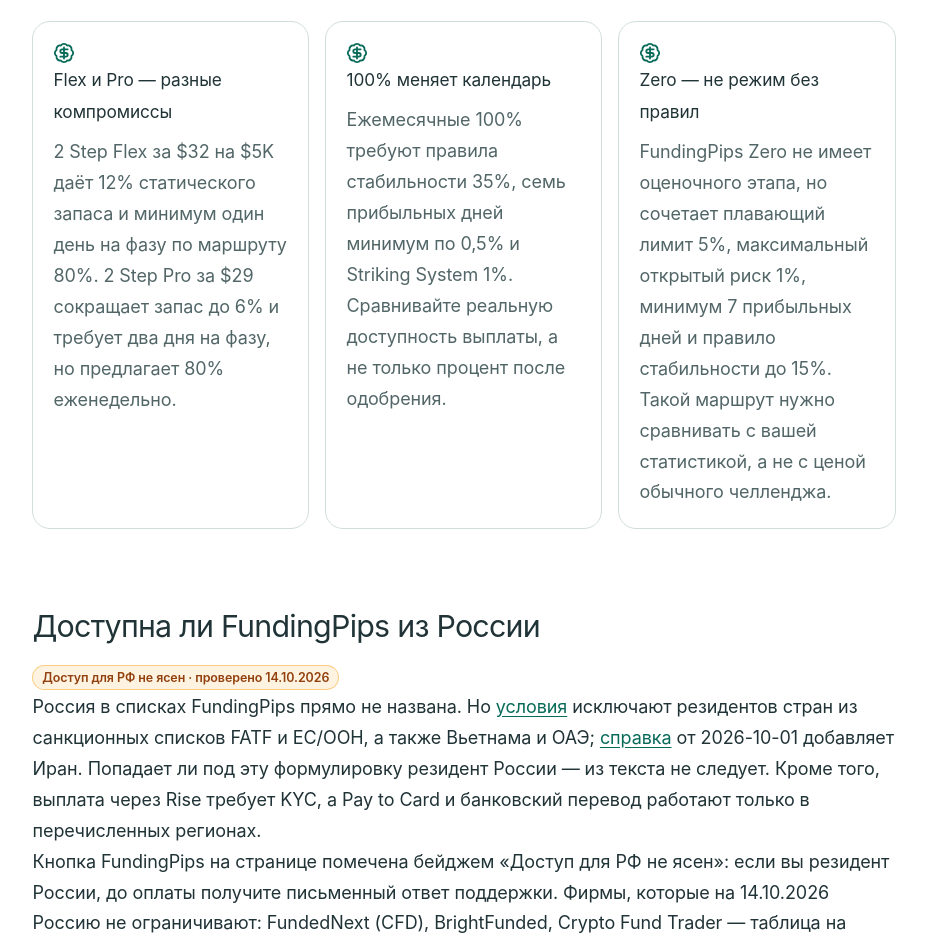
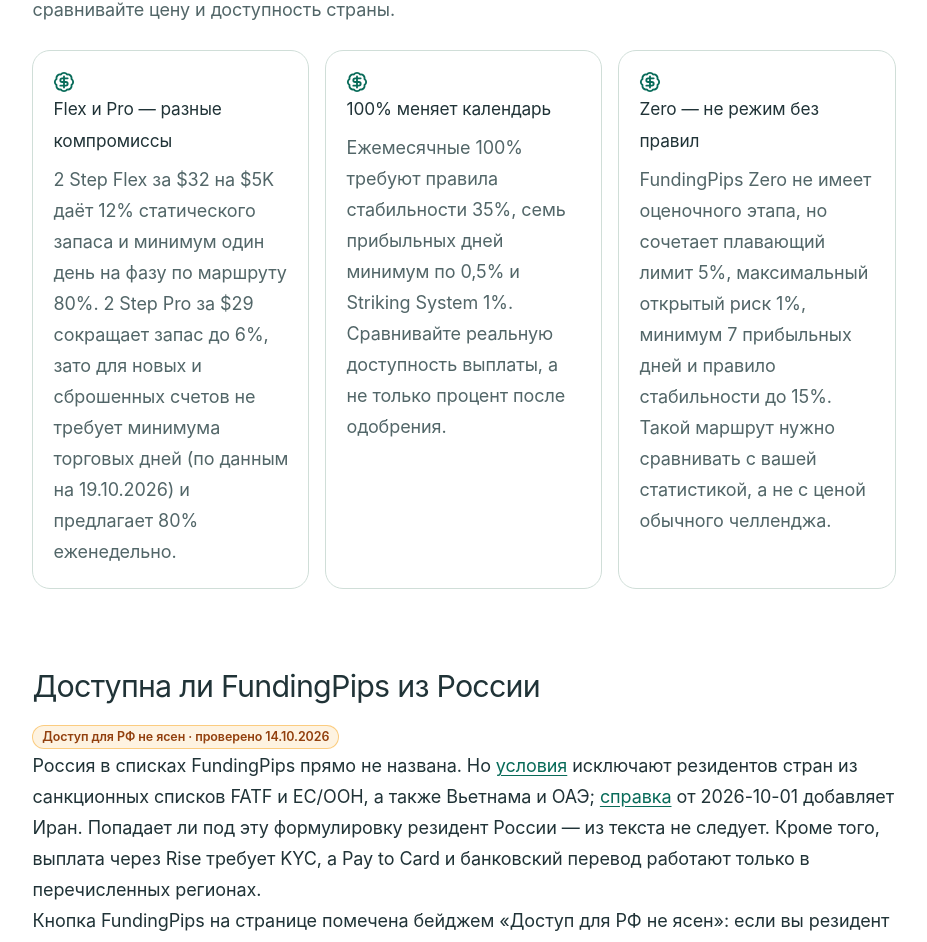
Before and after one commit to Vilmanis99/tradersfund, a Next.js app: page /ru/obzor-fundingpips in a window 1280 px wide. Shown: the part 6366-7308 px from the top of the page, without its empty margins (176-1103 px from the left). Built offline with nearby package versions, Linux system fonts and the light colour scheme; no server answers.

Commit message:
content(ru): obzor-fundingpips — 2 Step Pro min trading days = 0 for new/reset accounts (legacy pre-26.08 accounts keep 1), per 19.10.2026 capture and help.fundingpips.com 2 Step Pro article; body, rules list, cards and FAQ only (no title/meta)

```diff
--- a/app/ru/obzor-fundingpips/page.tsx
+++ b/app/ru/obzor-fundingpips/page.tsx
@@ -112,7 +112,7 @@ function FundingPipsDeepDive({ accessCurrent }: { accessCurrent: boolean }) {
               </tbody>
             </table>
           </div>
-          <p className="ru-muted">Для новых счетов 2 Step Flex по маршруту 80% действует минимум {twoStepFlex?.minTradingDays ?? '—'} торговый день на фазу; 2 Step Pro требует {pro?.minTradingDays ?? '—'} дня на фазу. Старые счета до 26 августа могут сохранить прежний минимум, поэтому дата создания аккаунта влияет на правило.</p>
+          <p className="ru-muted">Для новых счетов 2 Step Flex по маршруту 80% действует минимум {twoStepFlex?.minTradingDays ?? '—'} торговый день на фазу; у новых и сброшенных счетов 2 Step Pro {pro?.minTradingDays === 0 ? 'минимума торговых дней на фазу нет' : `минимум — ${pro?.minTradingDays ?? '—'} дн. на фазу`} (по данным на 19.10.2026). Старые счета до 26 августа могут сохранить прежний минимум, поэтому дата создания аккаунта влияет на правило.</p>
         </div>
       </section>
 
@@ -221,7 +221,7 @@ function FundingPipsDeepDive({ accessCurrent }: { accessCurrent: boolean }) {
             <li><strong>Новости:</strong> торговля ограничена; у Zero окно новостей запрещено.</li>
             <li><strong>Перенос позиций:</strong> через ночь в будни разрешён; на этапе оценки 2 Step Standard перенос через выходные разрешён, а на мастер-счёте требует опции Swing; у Zero удержание через выходные — серьёзное нарушение.</li>
             <li><strong>Советники (EA) и копирование сделок:</strong> ограничены. Точные условия смотрите в правилах выбранного продукта.</li>
-            <li><strong>Минимальные дни:</strong> 2 Step Flex — {twoStepFlex?.minTradingDays ?? '—'} день на фазу (маршрут 80%), 2 Step Pro — {pro?.minTradingDays ?? '—'} дня на фазу.</li>
+            <li><strong>Минимальные дни:</strong> 2 Step Flex — {twoStepFlex?.minTradingDays ?? '—'} день на фазу (маршрут 80%), 2 Step Pro — {pro?.minTradingDays === 0 ? 'без минимума' : `${pro?.minTradingDays ?? '—'} дн. на фазу`} для новых и сброшенных счетов (по данным на 19.10.2026; купленные до 26.08.2026 сохраняют 1 день).</li>
             <li><strong>Масштабирование:</strong> план масштабирования есть; условия зависят от продукта.</li>
             <li><strong>Платформы:</strong> MT5, cTrader, Match-Trader; MT5 недоступен в США и Канаде.</li>
           </ul>
@@ -290,7 +290,7 @@ export default function RussianFundingPipsReviewPage() {
       verdict={[
         { title: '1 Step Flex', body: <>Цель 12%, дневной лимит 3% и статический максимум 12%. Маршрут 80% работает раз в 14 дней; ежемесячные 100% добавляют правило стабильности 35% и семь дней минимум по 0,5%.</> },
         { title: '2 Step Flex', body: <>Цели 10% и 8%, дневной лимит 4%, статический максимум 12%. Вариант с долей 80% требует один день на фазу, 95% — три прибыльных дня. Ежемесячная выплата с долей 100% добавляет отдельные условия допуска.</> },
-        { title: '2 Step Pro', body: <>Цели 6% и 6%, дневной лимит 3% и статический максимум 6%. Новые счета требуют два дня на фазу; можно сравнить 80% еженедельно с более медленными 100% ежемесячно.</> },
+        { title: '2 Step Pro', body: <>Цели 6% и 6%, дневной лимит 3% и статический максимум 6%. Для новых и сброшенных счетов минимума торговых дней на фазу нет (по данным на 19.10.2026); можно сравнить 80% еженедельно с более медленными 100% ежемесячно.</> },
       ]}
       editorialNotes={[
         'Возврат комиссии для 1 Step Flex не подтверждён: страница вознаграждений и описание прежней модели 1 Step конфликтуют, поэтому поле возврата оставлено неопределённым.',
@@ -301,7 +301,7 @@ export default function RussianFundingPipsReviewPage() {
         title: 'Как читать линейку FundingPips без ловушки одного сплита',
         intro: <>У FundingPips пять разных моделей, поэтому вопрос «какой процент?» недостаточен. Для решения сначала выберите риск-механику и способ запроса вознаграждения, а уже потом сравнивайте цену и доступность страны.</>,
         items: [
-          { title: 'Flex и Pro — разные компромиссы', body: <>2 Step Flex за $32 на $5K даёт 12% статического запаса и минимум один день на фазу по маршруту 80%. 2 Step Pro за $29 сокращает запас до 6% и требует два дня на фазу, но предлагает 80% еженедельно.</> },
+          { title: 'Flex и Pro — разные компромиссы', body: <>2 Step Flex за $32 на $5K даёт 12% статического запаса и минимум один день на фазу по маршруту 80%. 2 Step Pro за $29 сокращает запас до 6%, зато для новых и сброшенных счетов не требует минимума торговых дней (по данным на 19.10.2026) и предлагает 80% еженедельно.</> },
           { title: '100% меняет календарь', body: <>Ежемесячные 100% требуют правила стабильности 35%, семь прибыльных дней минимум по 0,5% и Striking System 1%. Сравнивайте реальную доступность выплаты, а не только процент после одобрения.</> },
           { title: 'Zero — не режим без правил', body: <>FundingPips Zero не имеет оценочного этапа, но сочетает плавающий лимит 5%, максимальный открытый риск 1%, минимум 7 прибыльных дней и правило стабильности до 15%. Такой маршрут нужно сравнивать с вашей статистикой, а не с ценой обычного челленджа.</> },
         ],
@@ -339,7 +339,7 @@ export default function RussianFundingPipsReviewPage() {
         },
         {
           q: 'Сколько минимальных дней у 2 Step Flex и Pro?',
-          a: 'Новые или сброшенные 2 Step Flex счета по маршруту 80% требуют один торговый день на фазу; маршрут 95% требует три прибыльных дня по 0,5%. Новые или сброшенные 2 Step Pro счета требуют два торговых дня на фазу. Старые счета до 26 августа 2026 года могут сохранить прежнее правило.',
+          a: 'Новые или сброшенные 2 Step Flex счета по маршруту 80% требуют один торговый день на фазу; маршрут 95% требует три прибыльных дня по 0,5%. У новых или сброшенных 2 Step Pro счетов минимума торговых дней на фазу нет (по данным на 19.10.2026). Существующие счета 2 Step Pro, купленные до 26 августа 2026 года, сохраняют минимум один торговый день. У 2 Step Flex старые счета до 26 августа 2026 года также могут сохранить прежнее правило.',
         },
         {
           q: 'Можно ли использовать FundingPips из ОАЭ?',
```
